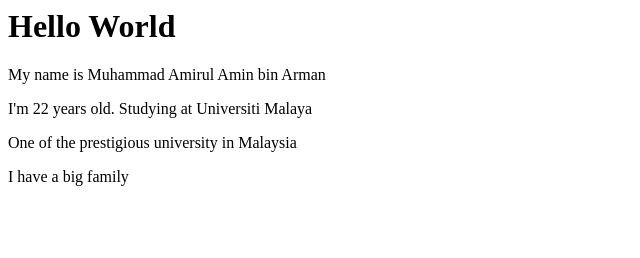
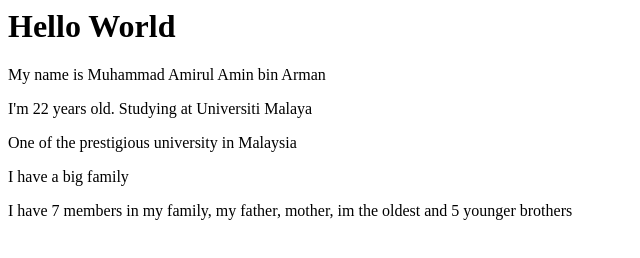
Before and after one commit to zekth13/Git-Practice, a plain HTML site: page index.html in a window 1280 px wide. Shown: the whole page, without its empty margins (0-640 px from the left). Drawn offline with Linux system fonts and the light colour scheme.

Commit message:
update line 6 in index.html

```diff
--- a/index.html
+++ b/index.html
@@ -3,3 +3,4 @@
 <p>I'm 22 years old. Studying at Universiti Malaya</p>
 <p>One of the prestigious university in Malaysia</p>
 <p>I have a big family</p>
+<p>I have 7 members in my family, my father, mother, im the oldest and 5 younger brothers</p>
```
